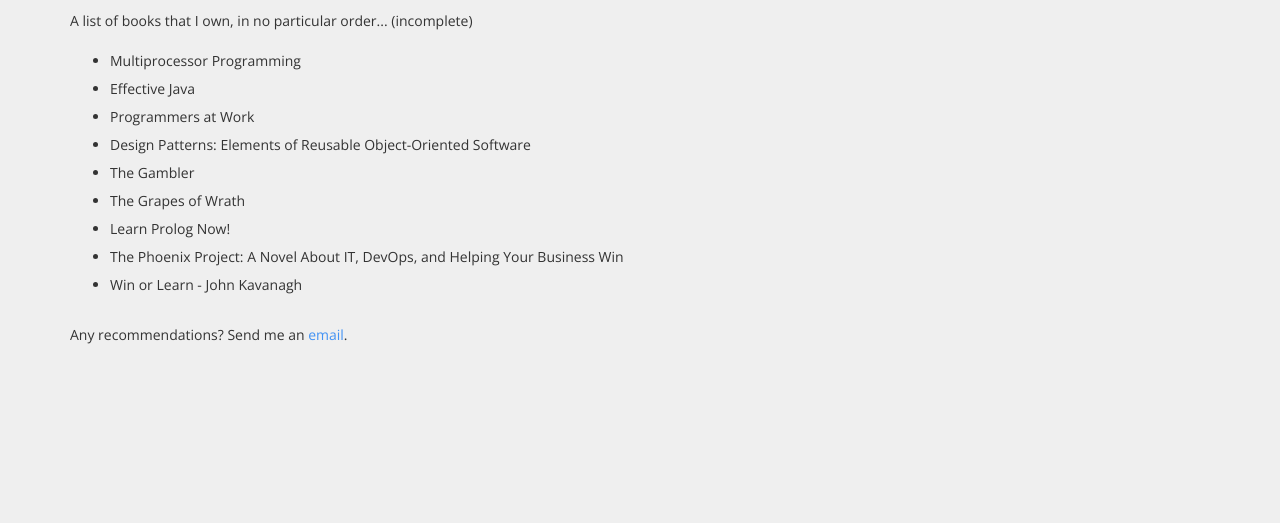
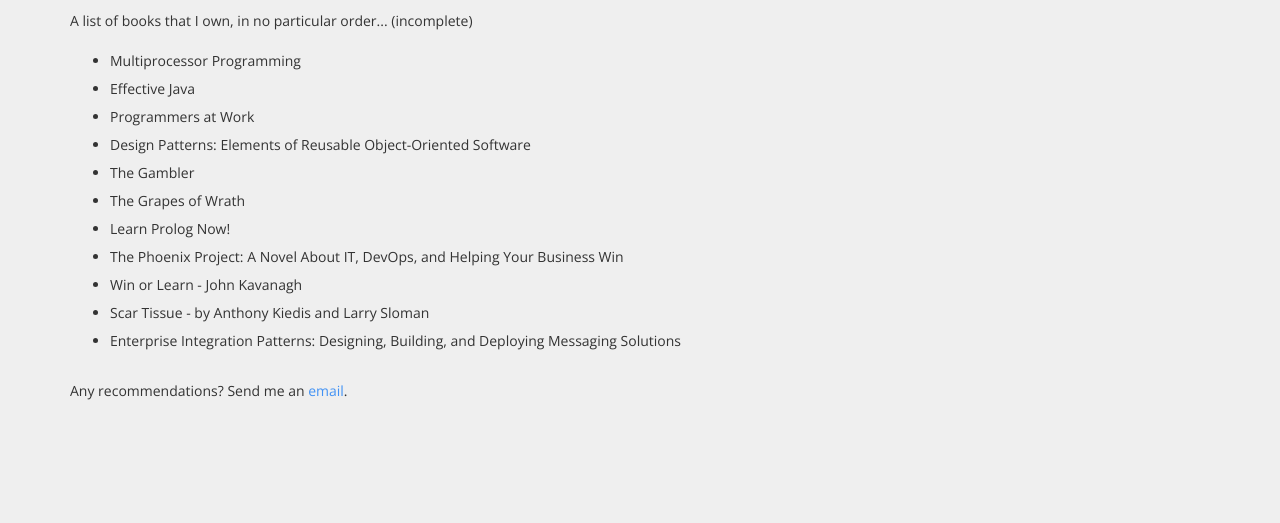
Before and after one commit to blmalone/personal-website, a plain HTML site: page bookshelf.html in a window 1280 px wide. Shown: the part 194-717 px from the top of the page. Drawn offline with nearby package versions, Linux system fonts and the light colour scheme.

Commit message:
Added two books to shelf.

```diff
--- a/bookshelf.html
+++ b/bookshelf.html
@@ -93,6 +93,12 @@
 						<li>
 							<a href="https://www.amazon.co.uk/Win-Learn-McGregor-Trainers-Journey/dp/0241977681/ref=sr_1_1?ie=UTF8&qid=1504385231&sr=8-1&keywords=win+or+learn">Win or Learn - John Kavanagh</a>
 						</li>
+						<li>
+							<a href="https://www.amazon.co.uk/Scar-Tissue-Anthony-Kiedis/dp/0751535664/ref=sr_1_1?ie=UTF8&qid=1509145411&sr=8-1&keywords=scar+tissue">Scar Tissue - by Anthony Kiedis and Larry Sloman</a>
+						</li>
+						<li>
+							<a href="https://www.amazon.co.uk/Enterprise-Integration-Patterns-Designing-Addison-Wesley/dp/0321200683/ref=pd_bxgy_14_img_2?_encoding=UTF8&psc=1&refRID=NBQ7YQ54DXV7CQ2RYYFS">Enterprise Integration Patterns: Designing, Building, and Deploying Messaging Solutions</a>
+						</li>
 					</ul><br>
 					Any recommendations? Send me an <a class="link" href="mailto:blainemalone01@gmail.com">email</a>.<br>
 					<br>
```
